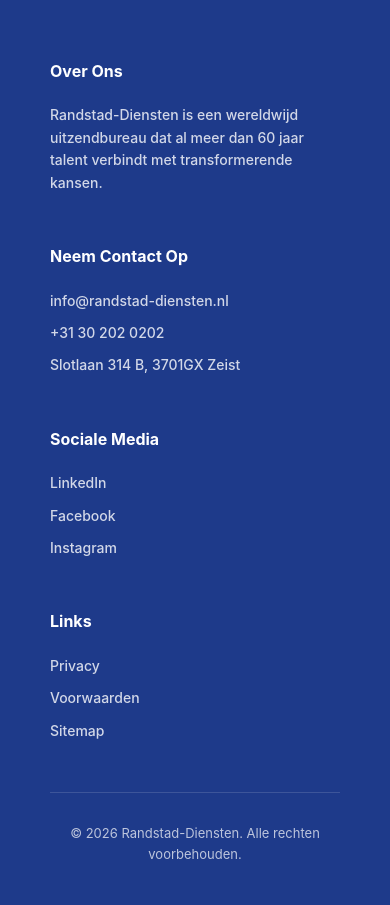
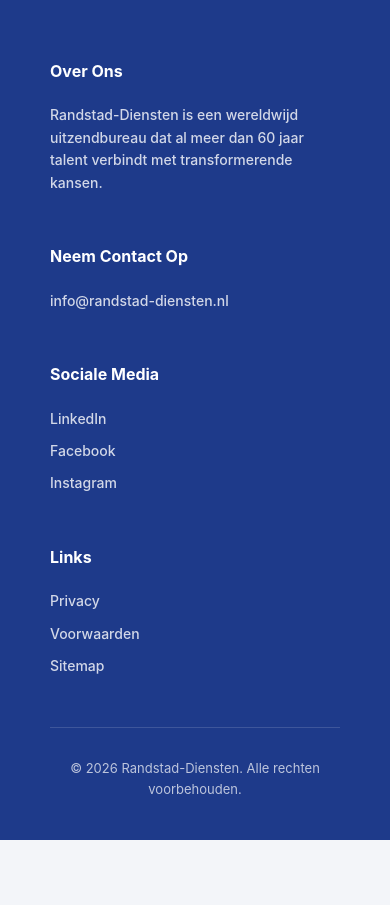
Before and after one commit to MSma1l/multidiensten_company, a WordPress theme: template wordpress/multidiensten/index.php in a window 390 px wide. Shown: the part 1031-1936 px from the top of the page. After the commit the page ends 1871 px from the top, so only its background shows below. Run offline with PHP 8.4 and a stand-in for WordPress, Linux system fonts and the light colour scheme; the site name, menu and one post (Sample post) are stand-ins, and other content is empty.

Commit message:
Remove company phone number and address from footer
Per client feedback, drop the company phone number (+31 30 202 0202)
and postal address (Slotlaan 314 B, 3701GX Zeist) from the footer
"Contact Us" column across all copies (WordPress theme, React source,
and HTML previews). The contact form is the intended contact channel.

The email address is kept (client only asked to remove the phone and
address).

Co-Authored-By: Claude Opus 4.8 (1M context) <noreply@anthropic.com>

```diff
--- a/design_html.html
+++ b/design_html.html
@@ -1459,8 +1459,6 @@
                 <h3 class="hidden-nl">Contacte-nos</h3>
                 <h3 class="hidden-en">Contact Us</h3>
                 <p>info@randstad.nl</p>
-                <p>+31 30 202 0202</p>
-                <p>Slotlaan 314 B, 3701GX Zeist</p>
             </div>
             <div class="footer-column">
                 <h3 class="hidden-nl">Redes Sociais</h3>
--- a/src/components/Footer/Footer.jsx
+++ b/src/components/Footer/Footer.jsx
@@ -15,9 +15,7 @@ export default function Footer() {
 
         <div className={styles.column}>
           <h3>{t.footer.contactTitle}</h3>
-          <p>info@randstad.nl</p><br />
-          <p>+31 30 202 0202</p><br />
-          <p>Slotlaan 314 B, 3701GX Zeist</p>
+          <p>info@randstad.nl</p>
         </div>
 
         <div className={styles.column}>
--- a/wordpress/multidiensten/footer.php
+++ b/wordpress/multidiensten/footer.php
@@ -20,8 +20,6 @@
 				<h3 class="hidden-nl">Neem Contact Op</h3>
 				<h3 class="hidden-en">Contact Us</h3>
 				<p>info@randstad-diensten.nl</p>
-				<p>+31 30 202 0202</p>
-				<p>Slotlaan 314 B, 3701GX Zeist</p>
 			</div>
 			<div class="footer-column">
 				<h3 class="hidden-nl">Sociale Media</h3>
--- a/wordpress/preview.html
+++ b/wordpress/preview.html
@@ -250,7 +250,7 @@
 	<footer class="site-footer">
 		<div class="footer-content">
 			<div class="footer-column"><h3 class="hidden-nl">Over Ons</h3><h3 class="hidden-en">About Us</h3><p class="hidden-nl">Randstad-Diensten is een wereldwijd uitzendbureau dat al meer dan 60 jaar talent verbindt met transformerende kansen.</p><p class="hidden-en">Randstad-Diensten is a global recruitment leader with 60+ years of experience connecting talent with transformative opportunities.</p></div>
-			<div class="footer-column"><h3 class="hidden-nl">Neem Contact Op</h3><h3 class="hidden-en">Contact Us</h3><p>info@randstad-diensten.nl</p><p>+31 30 202 0202</p><p>Slotlaan 314 B, 3701GX Zeist</p></div>
+			<div class="footer-column"><h3 class="hidden-nl">Neem Contact Op</h3><h3 class="hidden-en">Contact Us</h3><p>info@randstad-diensten.nl</p></div>
 			<div class="footer-column"><h3 class="hidden-nl">Sociale Media</h3><h3 class="hidden-en">Social Media</h3><p><a href="#">LinkedIn</a></p><p><a href="#">Facebook</a></p><p><a href="#">Instagram</a></p></div>
 			<div class="footer-column"><h3 class="hidden-nl">Links</h3><h3 class="hidden-en">Links</h3><p><a href="#">Privacy</a></p><p><a href="#"><span class="hidden-nl">Voorwaarden</span><span class="hidden-en">Terms</span></a></p><p><a href="#">Sitemap</a></p></div>
 		</div>
```
